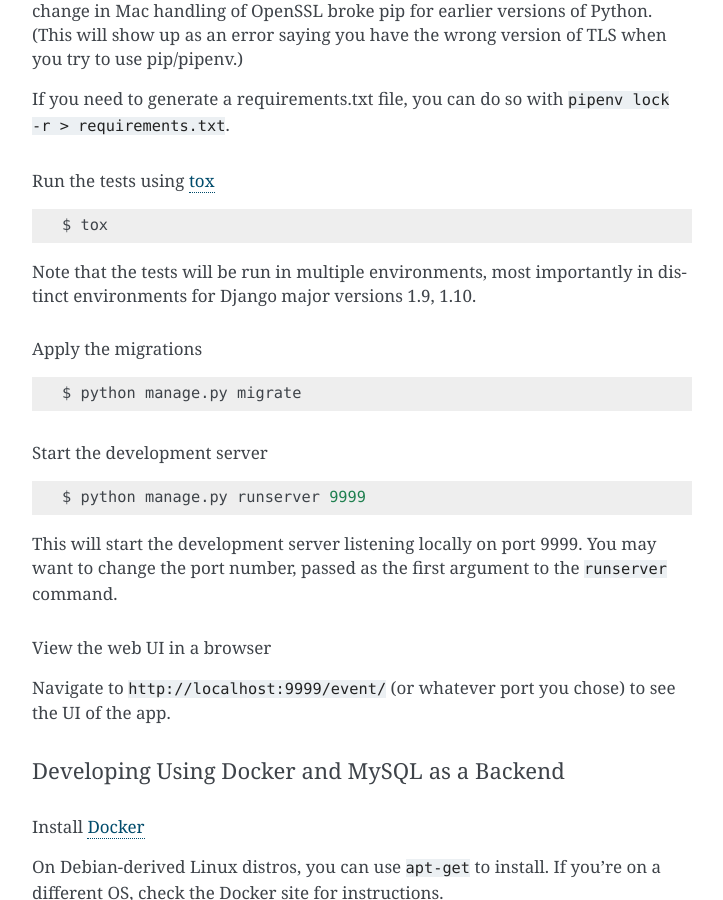
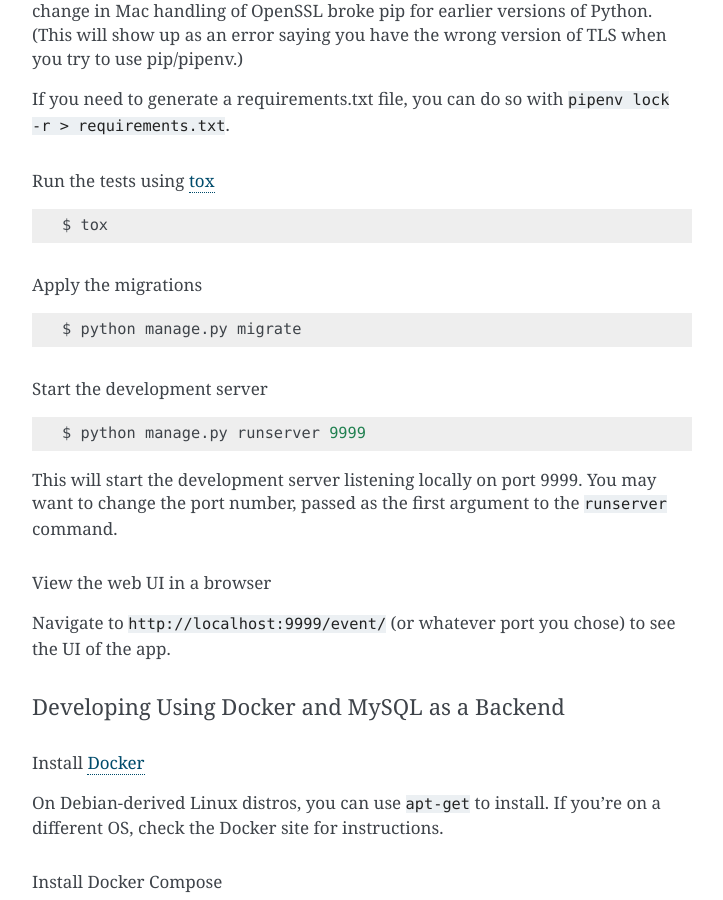
Before and after one commit to unt-libraries/django-premis-event-service, a Sphinx documentation site: the page built from docs/source/overview.rst, in a window 1280 px wide and 900 px high, scrolled down 2163 px. Shown: the whole window, without its empty margins (388-1111 px from the left). Built offline with Sphinx 7.4.7, drawn with Linux system fonts in a browser that asks for light colours; some of the changed text lies outside the part shown.

Commit message:
Upgrade to django 1.11 configuration.

```diff
--- a/README.rst
+++ b/README.rst
@@ -20,7 +20,7 @@
 ------------
 
 * Python 2.7+ (not Python 3)
-* Django 1.10
+* Django 1.11
 * lxml (requires libxml2-dev to be installed on your system)
 * pipenv
 
@@ -114,10 +114,6 @@
 .. code-block :: sh
 
     $ tox
-
-
-Note that the tests will be run in multiple environments, most importantly in distinct environments for Django major versions 1.9, 1.10.
-
 
 Apply the migrations
 """"""""""""""""""""
--- a/docs/source/installation.rst
+++ b/docs/source/installation.rst
@@ -13,7 +13,7 @@
 ============
 
 - Python 2.7.x
-- Django 1.10
+- Django 1.11
 - libxml2-dev libxslt-dev
 - Django Admin - ``django.contrib.admin``
 
```
Also changed, not shown: CHANGELOG.md (+2 -2 lines), .travis.yml, 3 other files.
